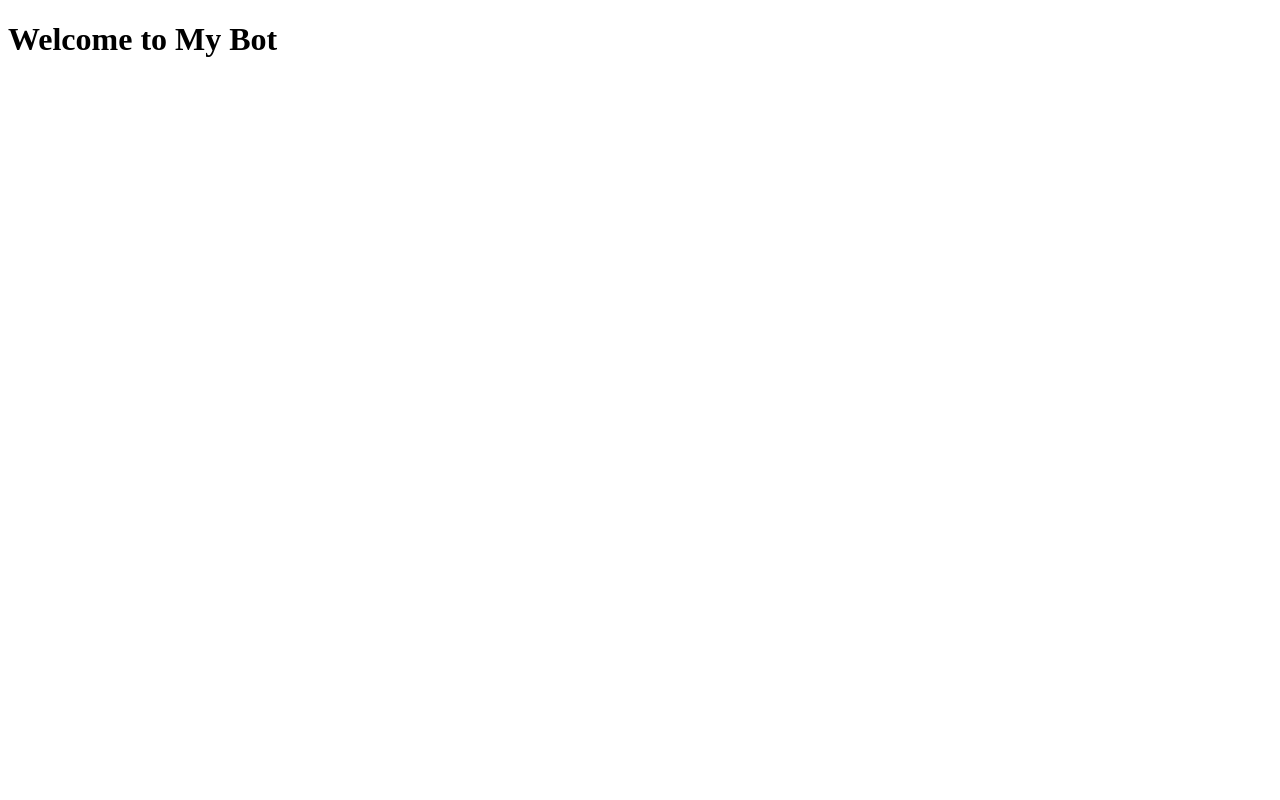
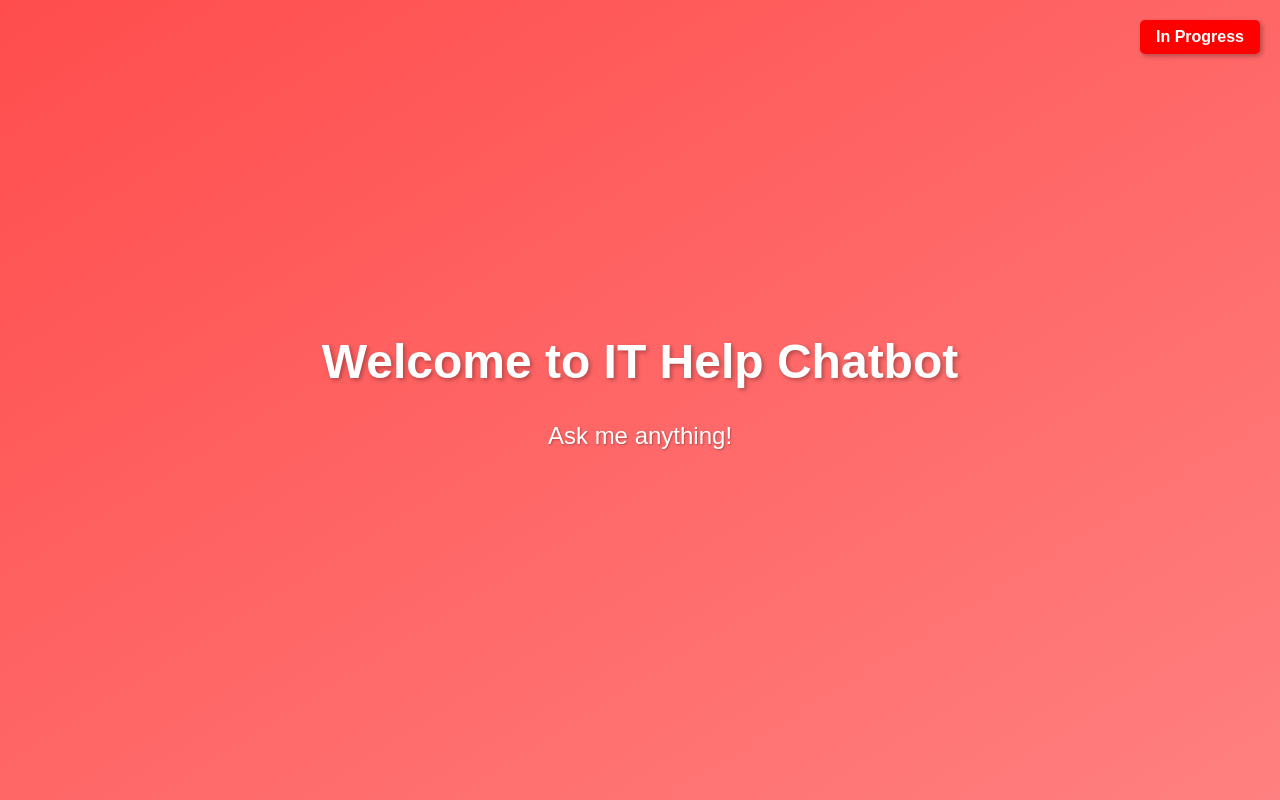
Before and after one commit to miamioh-cairlsr/chatbot, a plain HTML site: page index.html in a window 1280 px wide. Drawn offline with Linux system fonts and the light colour scheme.

Commit message:
Update index.html

```diff
--- a/index.html
+++ b/index.html
@@ -3,14 +3,64 @@
 <head>
   <meta charset="UTF-8">
   <meta name="viewport" content="width=device-width, initial-scale=1.0">
-  <title>My Botpress Bot</title>
+  <title>IT Services Chatbot</title>
+  <style>
+    /* Background and font styling */
+    body {
+      font-family: 'Arial', sans-serif;
+      margin: 0;
+      padding: 0;
+      background: linear-gradient(to bottom right, #ff4d4d, #ff8080); /* Miami red gradient */
+      color: #fff;
+      display: flex;
+      flex-direction: column;
+      align-items: center;
+      justify-content: center;
+      min-height: 100vh;
+      text-align: center;
+    }
+
+    h1 {
+      font-size: 3em;
+      margin-bottom: 0.2em;
+      text-shadow: 2px 2px 4px rgba(0,0,0,0.3);
+    }
+
+    p {
+      font-size: 1.5em;
+      margin-bottom: 2em;
+      text-shadow: 1px 1px 2px rgba(0,0,0,0.3);
+    }
+
+    /* Container for the bot widget */
+    .bot-container {
+      width: 100%;
+      max-width: 400px;
+    }
+
+    /* Floating “In Progress” badge */
+    .in-progress {
+      position: absolute;
+      top: 20px;
+      right: 20px;
+      background: #ff0000;
+      padding: 0.5em 1em;
+      border-radius: 5px;
+      font-weight: bold;
+      box-shadow: 2px 2px 5px rgba(0,0,0,0.3);
+    }
+  </style>
 </head>
 <body>
-  <h1>Welcome to My Bot</h1>
+  <div class="in-progress">In Progress</div>
 
-  <!-- Botpress Embed Scripts -->
-  <script src="https://cdn.botpress.cloud/webchat/v3.4/inject.js"></script>
-  <script src="https://files.bpcontent.cloud/2025/11/08/16/20251108160835-R5QR3EOF.js" defer></script>
+  <h1>Welcome to IT Help Chatbot</h1>
+  <p>Ask me anything!</p>
 
+  <div class="bot-container">
+    <!-- Botpress Embed Scripts -->
+    <script src="https://cdn.botpress.cloud/webchat/v3.4/inject.js"></script>
+    <script src="https://files.bpcontent.cloud/2025/11/08/16/20251108160835-R5QR3EOF.js" defer></script>
+  </div>
 </body>
 </html>
```
